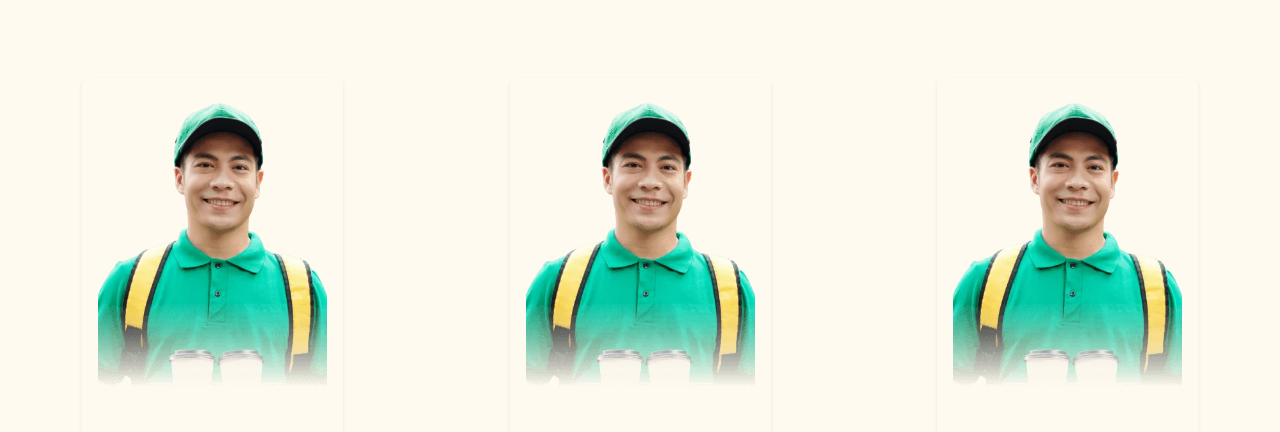
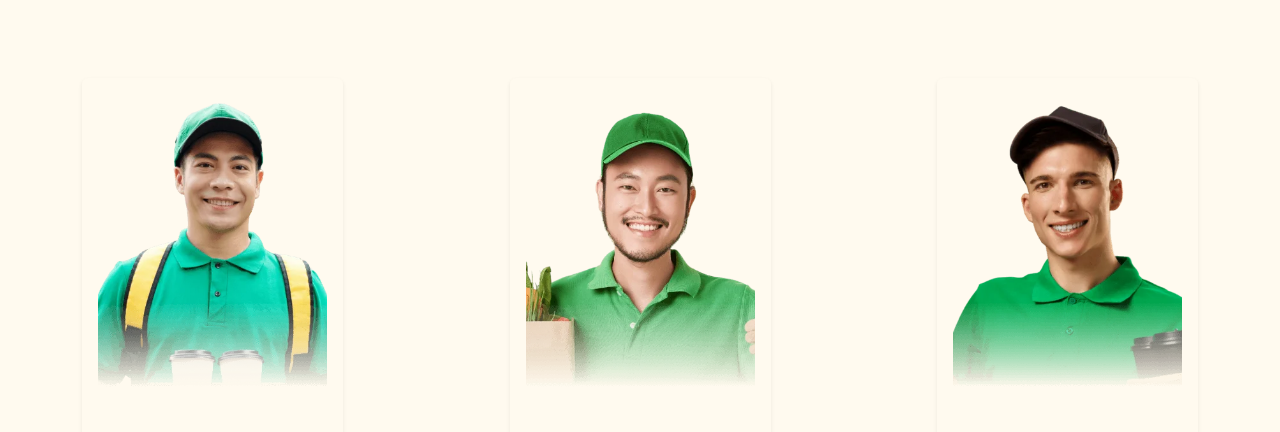
Before and after one commit to asmaanabeel/LadangMart, a plain HTML site: page OurTeam.html in a window 1280 px wide. Shown: the part 236-668 px from the top of the page. Drawn offline with nearby package versions, Linux system fonts and the light colour scheme.

Commit message:
edit image

```diff
--- a/OurTeam.html
+++ b/OurTeam.html
@@ -70,7 +70,7 @@
 
       <div class="col-md-3 col-sm-6">
         <div class=" card h-100 text-center border-0 shadow-sm p-3 background-col ">
-          <img src="./assets/image/Our-Team-3-1.webp"  class="card-img-top img-fluid w-100" alt="Product Image">
+          <img src="./assets/image/Our-Team-1-1.webp"  class="card-img-top img-fluid w-100" alt="Product Image">
             <h2 class="card-title text-col1 pt-1 pb-3 mt-5">Denny Saputra</h2>
             <h3 class=" text-col1 pt-1 pb-3 fs-5 ">Head of Logistics</h3>
         </div>
@@ -78,7 +78,7 @@
 
       <div class="col-md-3 col-sm-6">
         <div class="  card h-100 text-center border-0 shadow-sm p-3 background-col ">
-          <img src="./assets/image/Our-Team-3-1.webp"  class="card-img-top img-fluid w-100" alt="Product Image">
+          <img src="./assets/image/Our-Team-2-1.webp"  class="card-img-top img-fluid w-100" alt="Product Image">
             <h2 class="card-title text-col1 pt-1 pb-3 mt-5">Kevin Hartono</h2>
             <h3 class=" text-col1 pt-1 pb-3 fs-5 ">Product Quality Manager</h3>
         </div>
```
